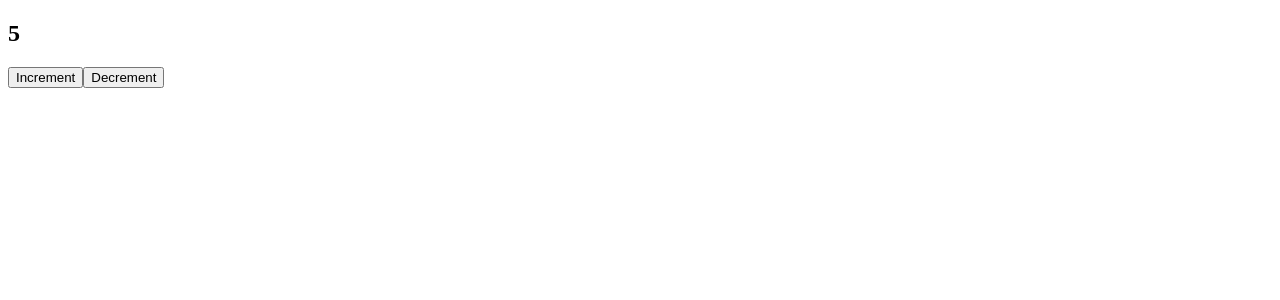
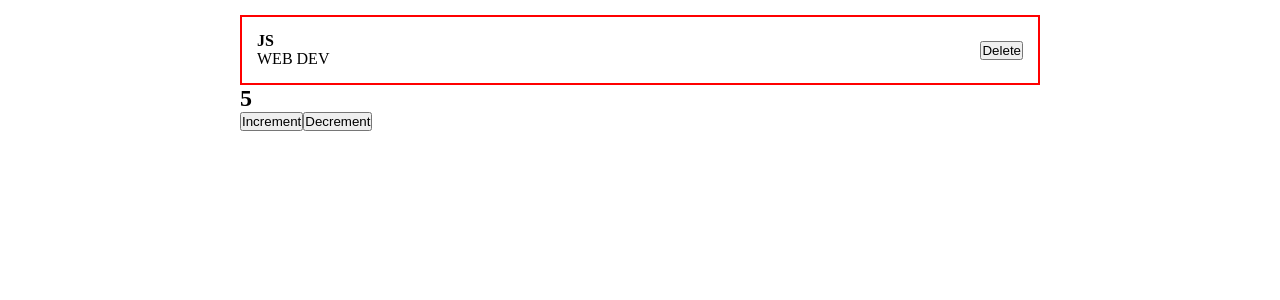
Before and after one commit to elis-11/2-react, a React (Create React App) app: page / in a window 1280 px wide. Shown: the top 300 px of the page. Built offline with nearby package versions, Linux system fonts and the light colour scheme.

Commit message:
PostItem.jsx

```diff
--- a/src/App.js
+++ b/src/App.js
@@ -1,14 +1,16 @@
 import React, {useState} from 'react'
-import Counter from './components/Counter'
+import Counter from "./components/Counter";
+import PostItem from './components/PostItem';
+import "./scss/App.scss";
 
 const App = () => {
 
+  return (
+    <div className="App">
+     <PostItem />
+      <Counter />
+    </div>
+  );
+};
 
-  return (
-    <div className='App'>
-<Counter />
-    </div>
-  )
-}
-
-export default App
+export default App;
--- /dev/null
+++ b/src/components/PostItem.jsx
@@ -0,0 +1,19 @@
+import React from "react";
+
+const PostItem = () => {
+  return (
+    <div>
+      <div className="post">
+        <div className="post__content">
+          <strong>JS</strong>
+          <div>WEB DEV</div>
+        </div>
+        <div className="post__btns">
+          <button>Delete</button>
+        </div>
+      </div>
+    </div>
+  );
+};
+
+export default PostItem;
--- /dev/null
+++ b/src/scss/App.scss
@@ -0,0 +1,20 @@
+* {
+  margin: 0px;
+  padding: 0px;
+  box-sizing: border-box;
+}
+#root {
+  display: flex;
+  justify-content: center;
+}
+.App {
+  width: 800px;
+}
+.post {
+  display: flex;
+  padding: 15px;
+  border: 2px solid red;
+  margin-top: 15px;
+  justify-content: space-between;
+  align-items: center;
+}
```
